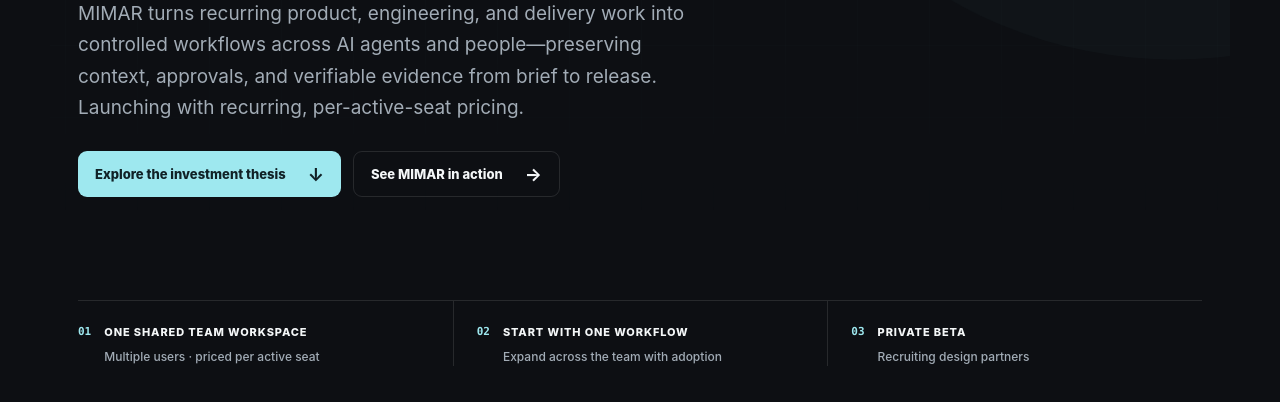
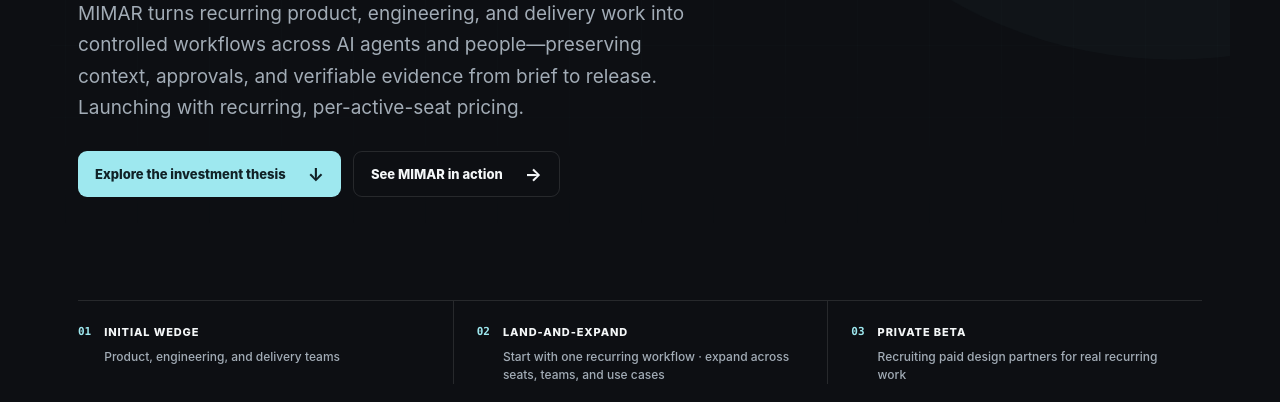
Before and after one commit to MIMAR-AI/mimar-investor-landing, a website: page index.html in a window 1280 px wide. Shown: the part 550-952 px from the top of the page. Drawn offline with Linux system fonts and the light colour scheme.

Commit message:
Clarify investor thesis cards

```diff
--- a/index.html
+++ b/index.html
@@ -29,7 +29,7 @@
       <h1>Managed AI execution<br /><em>for product teams.</em></h1>
       <p class="hero-copy">MIMAR turns recurring product, engineering, and delivery work into controlled workflows across AI agents and people—preserving context, approvals, and verifiable evidence from brief to release. Launching with recurring, per-active-seat pricing.</p>
       <div class="hero-actions"><a class="button primary" href="#thesis">Explore the investment thesis <b>↓</b></a><a class="button secondary" href="#product">See MIMAR in action <b>→</b></a></div>
-      <div class="hero-facts"><div><b>01</b><span>ONE SHARED TEAM WORKSPACE<small>Multiple users · priced per active seat</small></span></div><div><b>02</b><span>START WITH ONE WORKFLOW<small>Expand across the team with adoption</small></span></div><div><b>03</b><span>PRIVATE BETA<small>Recruiting design partners</small></span></div></div>
+      <div class="hero-facts"><div><b>01</b><span>INITIAL WEDGE<small>Product, engineering, and delivery teams</small></span></div><div><b>02</b><span>LAND-AND-EXPAND<small>Start with one recurring workflow · expand across seats, teams, and use cases</small></span></div><div><b>03</b><span>PRIVATE BETA<small>Recruiting paid design partners for real recurring work</small></span></div></div>
     </section>
 
     <section class="section" id="thesis" data-reveal>
```
